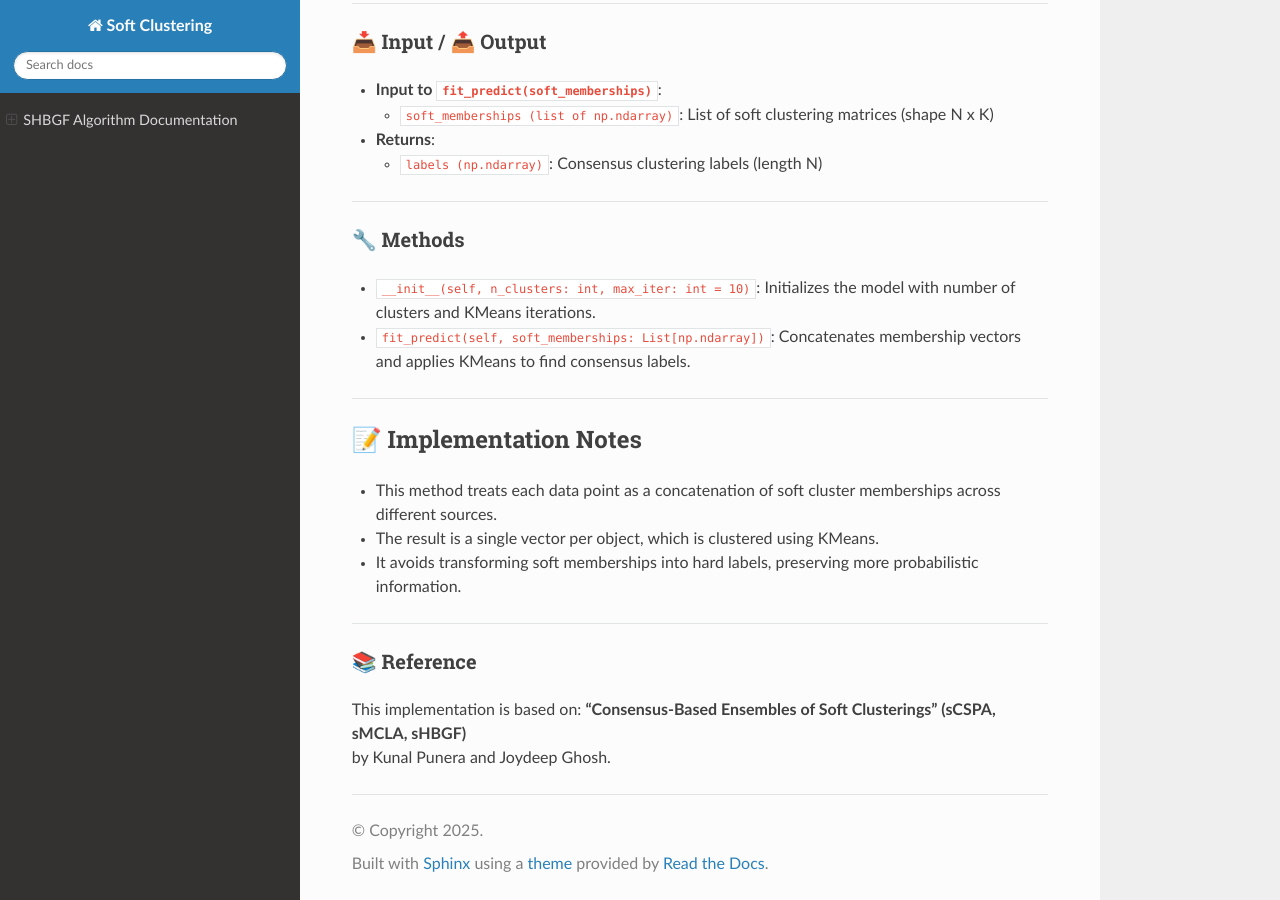
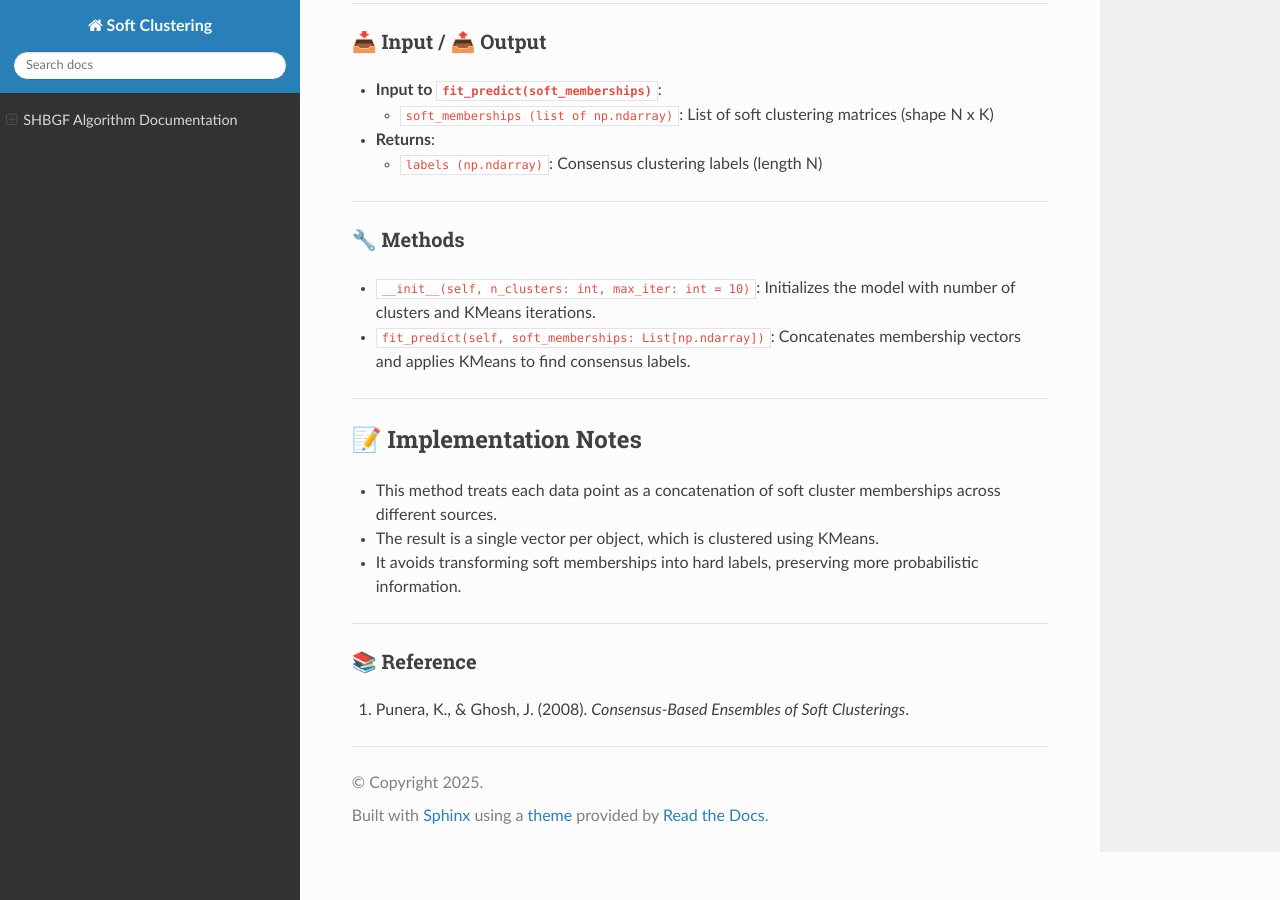
Before and after one commit to soft-clustering/soft-clustering, a Sphinx documentation site: the page built from docs/source/shbgf.md, in a window 1280 px wide and 900 px high, scrolled down 1170 px. Built offline with Sphinx 7.4.7 and the Read the Docs theme 3.1.0, drawn with Linux system fonts in a browser that asks for light colours.

Commit message:
Update shbgf.md

```diff
--- a/docs/source/shbgf.md
+++ b/docs/source/shbgf.md
@@ -77,6 +77,4 @@ print("Consensus Labels:", labels)
 
 ### 📚 Reference
 
-This implementation is based on:
-**"Consensus-Based Ensembles of Soft Clusterings" (sCSPA, sMCLA, sHBGF)**
-by Kunal Punera and Joydeep Ghosh.
+1. Punera, K., & Ghosh, J. (2008). *Consensus-Based Ensembles of Soft Clusterings*.
```
